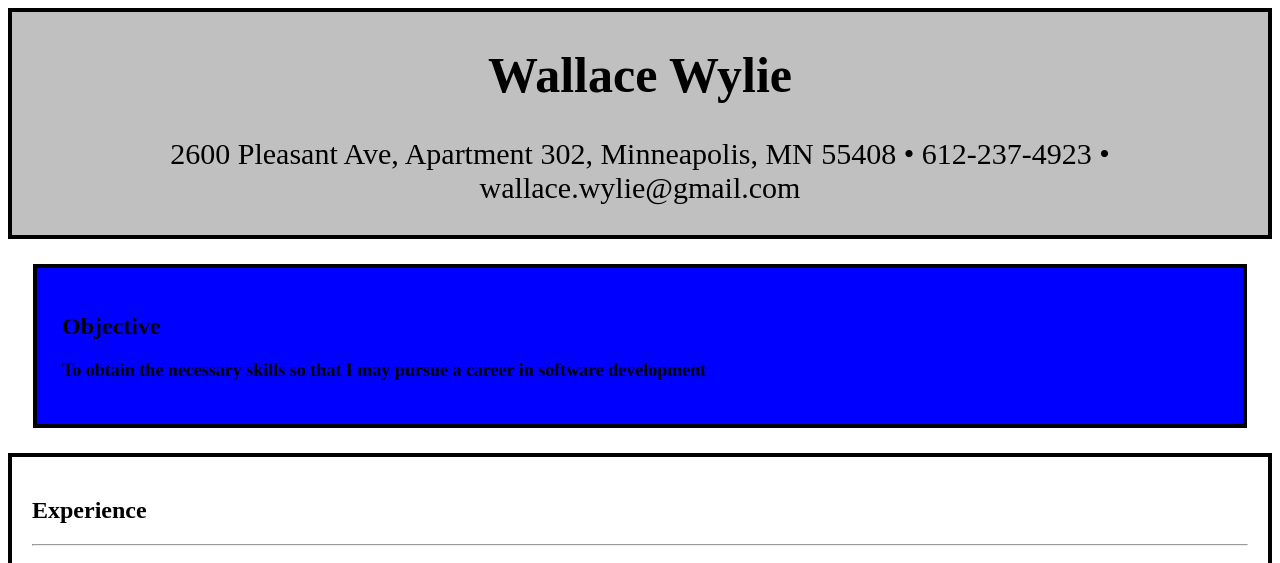
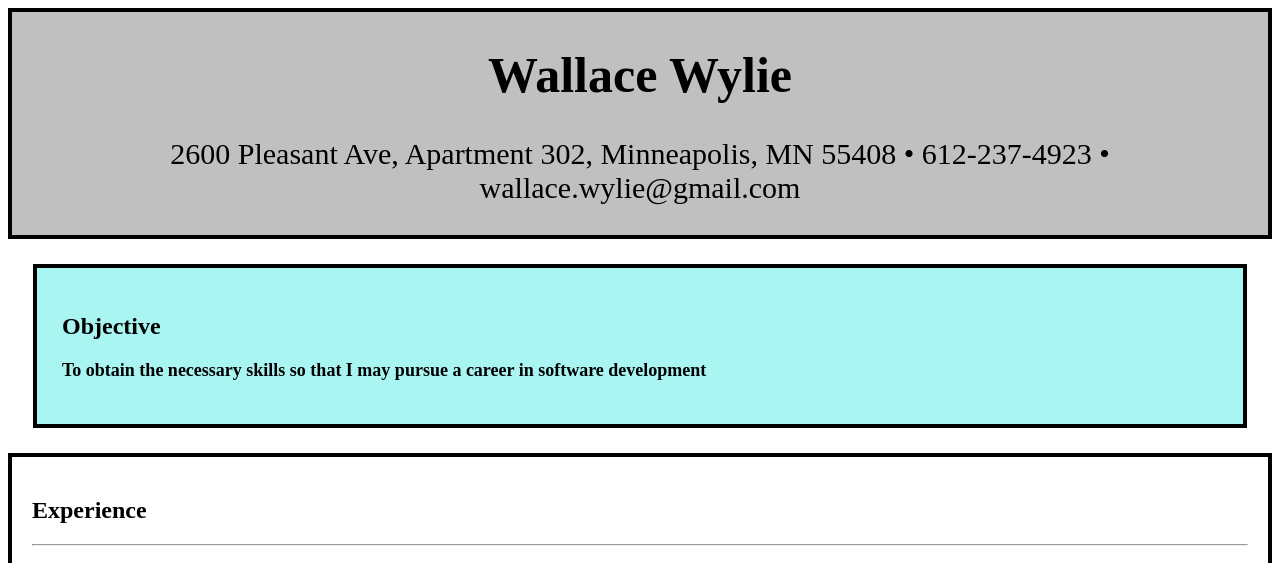
Before and after one commit to WallaceWylie/WallaceWylie.github.io, a plain HTML site: page index.html in a window 1280 px wide. Shown: the top 563 px of the page. Drawn offline with Linux system fonts and the light colour scheme.

Commit message:
Update Stylesheet.css

```diff
--- a/Stylesheet.css
+++ b/Stylesheet.css
@@ -18,7 +18,7 @@ text-align: center;
 }
 
 .statement {
-background-color: blue;
+background-color: #A9F5F2;
 border-style: solid;
 border-width: 4px;
 margin: 25px;
```
